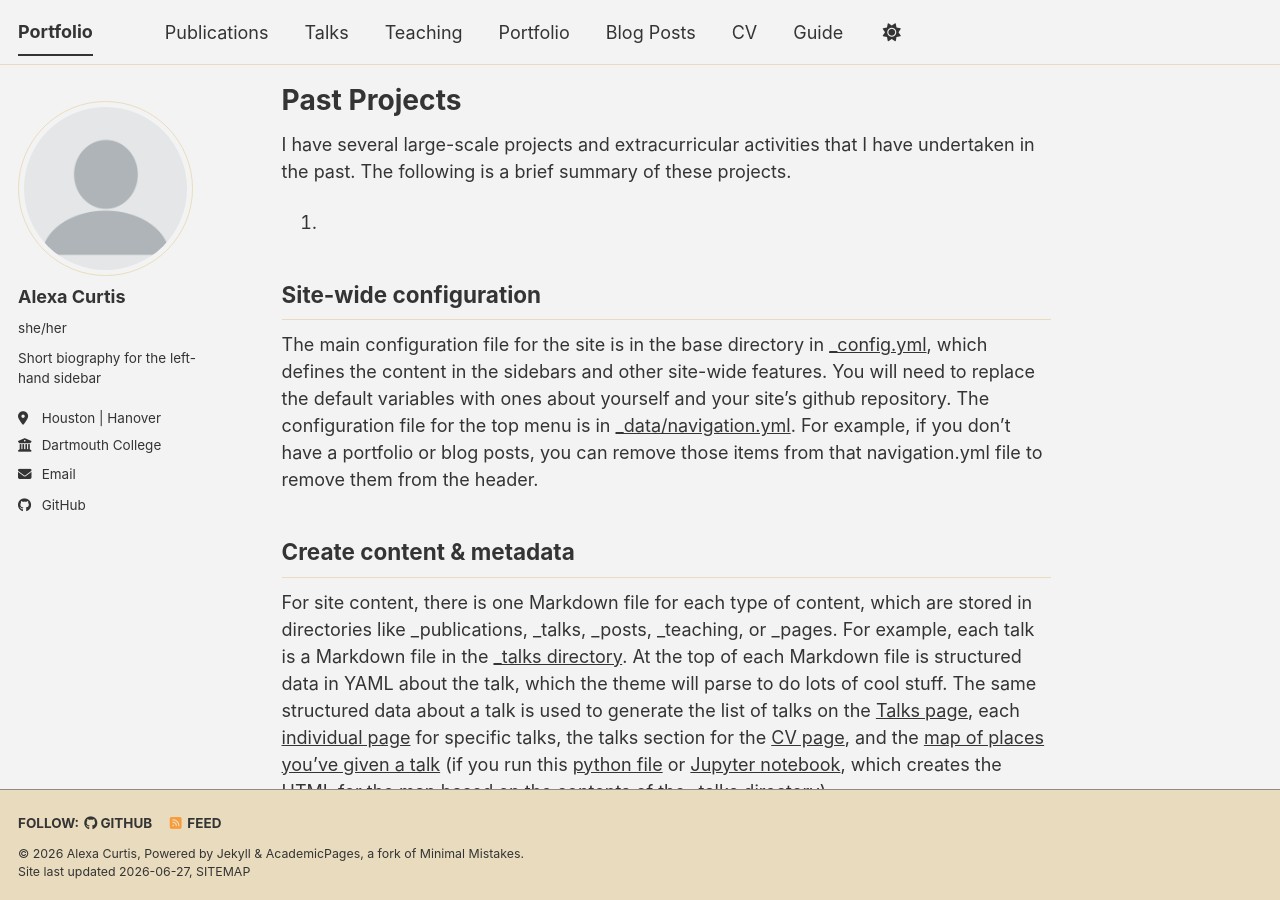
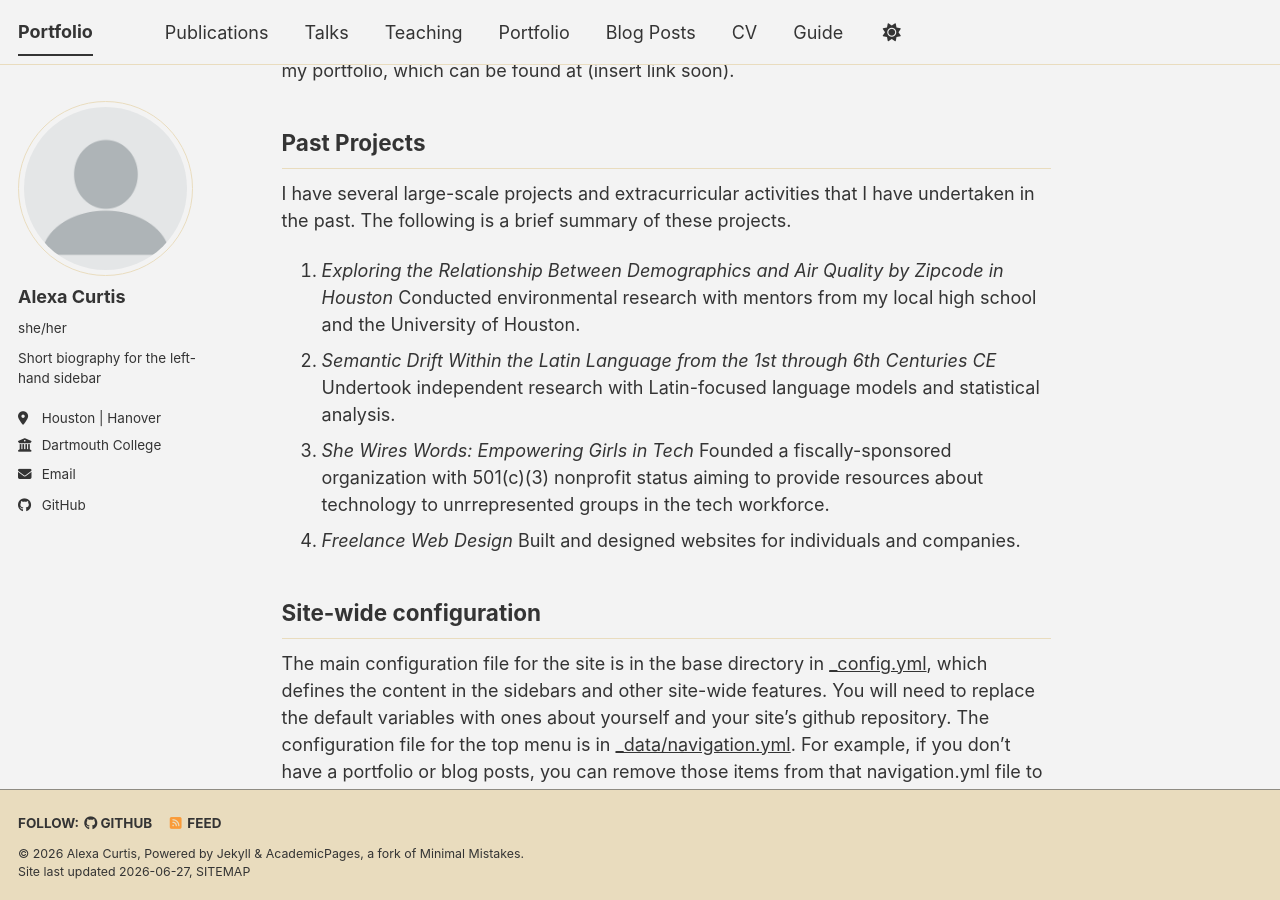
Before and after one commit to alexaycurtis/alexaycurtis.github.io, a Jekyll site: the page built from _pages/about.md, in a window 1280 px wide and 900 px high, scrolled down 606 px. Built offline with Jekyll 4.4.1, drawn with Linux system fonts in a browser that asks for light colours; a style sheet for code colours, icons or effects is not loaded.

Commit message:
Update about.md

```diff
--- a/_pages/about.md
+++ b/_pages/about.md
@@ -12,15 +12,23 @@ Hello! My name is Alexa, and I'm a freshman in college. If you are looking for m
 To summarize, my academic interests include computer science, linguistics, economics, and UI design. I specialize in the intersection between computer science and linguistics, specifically in language models and natural language processing. I can code in R, Python, C++, Java, HTML/CSS, and am currently learning JavaScript. I intend to double major in either linguistics/computer science and economics, with a potential minor undecided. My hobbies include digital art, sketching, playing violin and viola, running, skiing, baking, volunteering, environmental science, Greco-Roman Civilization, and writing fiction.
 
 Art and Design Website
-======
+------
 I have 5 years of experience with graphic design on Canva and Adobe InDesign. I additionally have experience with digital art software Procreate and Blender. My work is featured on Pixabay, a stock media website with 5B+ downloads. In addition, I have been the lead designer for an award-winning student creative magazine.
 
 For those interested in exploring my artistic work, I have created a separate website for my portfolio, which can be found at (insert link soon).
 
 Past Projects
-======
+------
 I have several large-scale projects and extracurricular activities that I have undertaken in the past. The following is a brief summary of these projects.
-1.
+1. *Exploring the Relationship Between Demographics and Air Quality by Zipcode in Houston*
+Conducted environmental research with mentors from my local high school and the University of Houston.
+2. *Semantic Drift Within the Latin Language from the 1st through 6th Centuries CE*
+Undertook independent research with Latin-focused language models and statistical analysis.
+3. *She Wires Words: Empowering Girls in Tech*
+Founded a fiscally-sponsored organization with 501(c)(3) nonprofit status aiming to provide resources about technology to unrrepresented groups in the tech workforce.
+4. *Freelance Web Design*
+Built and designed websites for individuals and companies.
+
 
 Site-wide configuration
 ------
```
